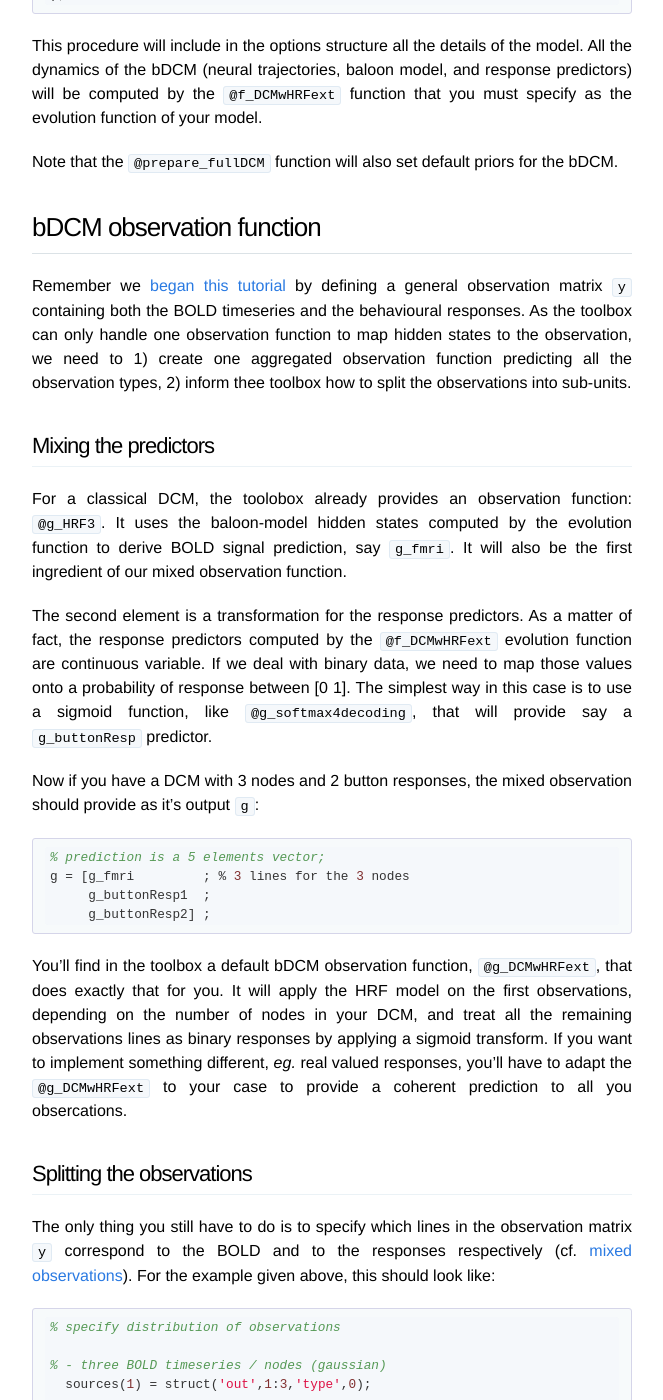
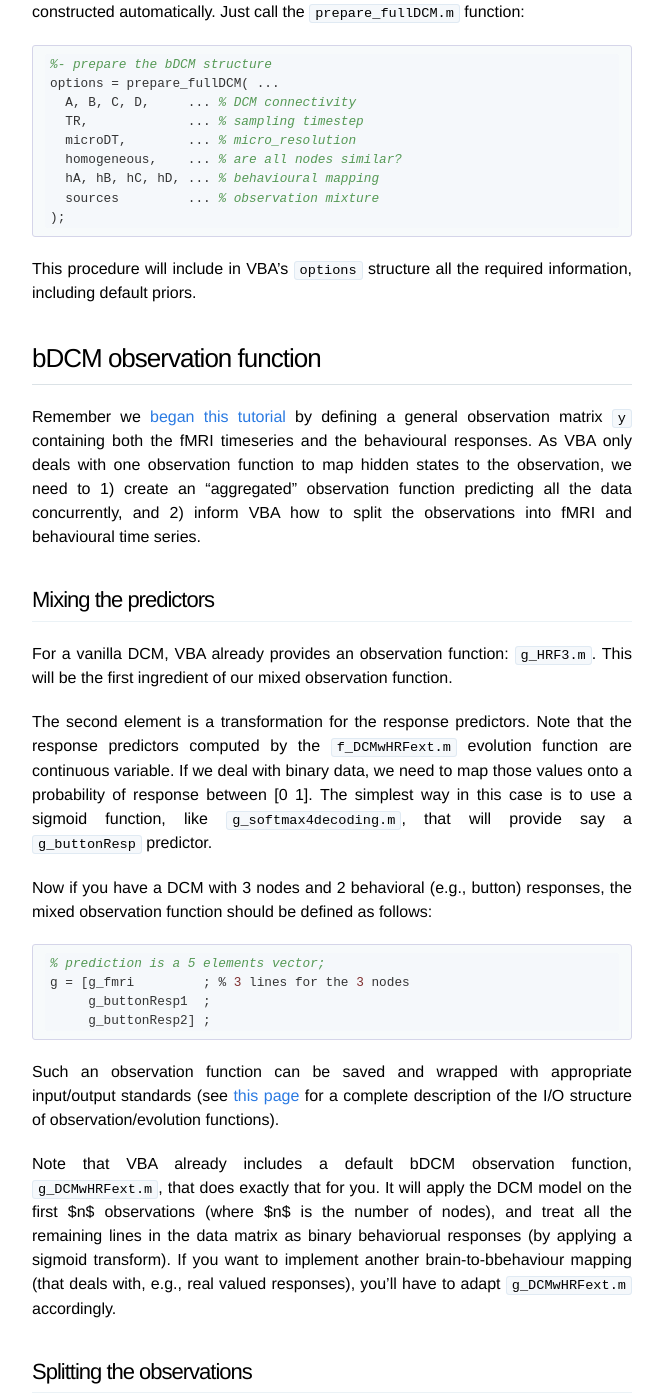
Before and after one commit to MBB-team/VBA-toolbox, a Jekyll site: the page built from _wiki/behavioural-DCM.md, in a window 1280 px wide and 1400 px high, scrolled down 6689 px. Shown: the whole window, without its empty margins (308-971 px from the left). Built offline with Jekyll 4.4.1, drawn with Linux system fonts in a browser that asks for light colours; nearby versions of some CDN libraries; some of the changed text lies outside the part shown.

Commit message:
Update behavioural-DCM.md

````diff
--- a/_wiki/behavioural-DCM.md
+++ b/_wiki/behavioural-DCM.md
@@ -8,22 +8,22 @@
 
 ![]({{ site.baseurl }}/images/wiki/bdcm/bdcm-schema.png)
 
-For further details, we refer the reader to the original Neuroimage paper: [Rigoux & Daunizeau, 2015](http://www.sciencedirect.com/science/article/pii/S1053811915004231){:target="_blank"}.
+For further details, we refer the reader to [Rigoux & Daunizeau, 2015](http://www.sciencedirect.com/science/article/pii/S1053811915004231){:target="_blank"}.
 
-The goal of this page is to show you how to implement and analyse your own bDCM using the tools included in the VBA-toolbox.
+In what follows, we explain how to perform a bDCM analysis on your own dataset.
 
 # Specifying the classical DCM
 
-The core of bDCM is identical to classical DCM. In the next section, we will briefly review how to prepare your DCM before stepping it up to behavioural predictions. We refer the reader to the [DCM wiki]({{ site.baseurl }}/wiki/dcm) for amore detailed explanations on how to implement a DCM in the VBA-toolbox. There is also plenty of information in the SPM documentation to help you design and preprocess a DCM-friendly experiment.
+The core of bDCM is identical to classical DCM. In the next section, we will briefly review how to prepare your DCM before upgrading it to bDCM. We refer the reader to the [DCM wiki]({{ site.baseurl }}/wiki/dcm) for more detailed explanations on how to run a DCM analysis using VBA. There is also plenty of information in the [SPM documentation](http://www.fil.ion.ucl.ac.uk/spm/doc/) to help you design and preprocess a DCM-friendly experiment.
 
 ## Getting the BOLD timeseries
 
-The first step is to extract the BOLD timeseries from the VOI recorded during your fMRI experiment. This can be done easily in SPM:
+First, one needs to extract fMRI timeseries from relevant ROIs. This can be done easily in SPM:
 
-* Locate the central voxel of your VOI. _eg._ by selecting the peak of activation in the cluster of interest.
-* Click on the 'eigenvariate' button.
+* Locate the central voxel of aech ROI, e.g., by selecting the peak of activation in the corresponding significant cluster.
+* Click on SPM's 'eigenvariate' button.
 * Define the ROI geometry.
-* Adjust for effects of interest (or no interest) to clean the data from movement/physio artifacts.
+* Adjust for effects of interest, e.g., to correct for movement/physio artifacts.
 * Save.
 
 This procedure will provide a timeseries describing the 'typical' activity in the ROI. Repeat for each node.
@@ -42,15 +42,15 @@
 
 ## Defining the inputs
 
-The inputs to the DCM are in general the same or very similar to the (not convolved) regressors used in the first level analysis. They are stored in a matrix ```u``` that usually has the samenumber of columns as the observation matrix (cf [combining the responses](#combining-the-responses)) or more if you define the inputs at the [micro-time resolution]({{ site.baseurl }}/wiki/Controlling-the-inversion-using-VBA-options/#micro-time-resolution).
+The inputs to the DCM are in general identical to the (un-convolved) regressors used in SPM's first level analysis. In VBA, one needs to store them in a matrix ```u``` that usually has the same number of columns as the data matrix (cf [combining the responses](#combining-the-responses)) or more if you define the inputs at the [micro-time resolution]({{ site.baseurl }}/wiki/Controlling-the-inversion-using-VBA-options/#micro-time-resolution).
 
 
 ## Setting the connectivity
 
 You now have to implement the connectivity affecting your nodes. You need for this to specify 4 set of matrices:
 
-* **Static connectivity**
-  The matrix ```A``` defines the invariant connectivity scheme. Origin nodes are the columns, target nodes lines.
+* **Static connectivity**:
+  The matrix ```A``` defines the network's invariant connectivity (columns=source nodes, lines=target nodes).
 
   ```matlab
   % node 2 projects on node 1
@@ -62,8 +62,8 @@
   ```
   <br/>
 
-* **Modulatory influences**
-  The matrices ```B``` define potential psycho-physiological influences. It should an array of matrices similar coded as A. The different elements of the array are modulated by the respective inputs to the system.
+* **Modulatory influences**:
+  The matrices ```B``` define potential psycho-physiological influences. In VBA, ```B``` is a cell-array (of size the number of inputs), where each cell is a matrix of same size as ```A``` that specifies which network connection is modified by the corresponding input.
 
   ```matlab
   % the second input modulates the connection from node 3 to node 1
@@ -73,7 +73,7 @@
   ```
   <br/>
 
-* **Direct inputs**
+* **Direct inputs**:
   The matrix ```C``` defines which input (columns) enters which node (lines):
 
   ```matlab
@@ -83,8 +83,8 @@
   ```
   <br/>
 
-* **Quadratic influences**
-  The last set of matrices, the array ```D``` explicits interaction effects:
+* **Quadratic effects**:
+  The last set of matrices, the array ```D``` explicits gating (interaction) effects. In VBA, ```D``` is a cell-array (of size the number of nodes), where each cell is a matrix of same size as ```A``` that specifies which network connection is modified by the corresponding node.
 
   ```matlab
   % node 2 receive the interaction effect of nodes 3 and 1
@@ -95,25 +95,27 @@
   <br/>
 
 
-If you already performed the DCM analysis in SPM, those matrices correspond respectively to `DCM.a`, `DCM.b`, `DCM.c`, and `DCM.d` of the SPM output structure.
+If you already performed a DCM analysis in SPM, those matrices correspond to `DCM.a`, `DCM.b`, `DCM.c`, and `DCM.d` of the SPM output structure, respectively.
 
-# Extending the DCM for behaviour
+# Upgrading DCM (with behavioural predictions)
 
-Now we have implemented our neural dynamics, we can focus on extending the model to include behavioural predictors.
+We now can focus on extending the model to include behavioural predictors.
 
 ## Combining the responses
 
-We already have the BOLD observations stored in the ```y_fmri```. The full observation matrix ```y``` should also include the behavioural observations (button responses, skin conductance, etc.) ```y_behaviour```. This might be more tricky than it looks as the multiple sources of observations are usually recorded at different rates. You also need to inform toolbox about respective data distribution.
-We refer the reader to the [mixed observations]({{ site.baseurl }}/wiki/Multisources) page which covers this issue.
+We already have stored the fMRi time series in the ```y_fmri```. The full observation matrix ```y``` should also include the behavioural observations (button responses, skin conductance, etc.) ```y_behaviour```. This might be more tricky than it looks as the multiple sources of observations are usually recorded at different sampling rates. You also need to inform VBA about the type of behavioural data (e.g., gaussian, multinomial ,etc...) you are dealing with. We refer the reader to the [this page]({{ site.baseurl }}/wiki/Multisources) for details regarding these issues.
 
 ## Setting the neuro-behavioural mapping
 
-In bDCM, the mapping from neural state patterns to behaviour is based on a quadratic expansion similar to the one describing the functional connectivity between nodes. Below, we describe the set of matrices that can be used to map the DCM nodes activity ```x``` to the behavioural predictors ```r``` that will be fitted (after an eventual transformation by the observation function) to the behavioural responses.
+In bDCM, the mapping from neural states to behaviour is based on a quadratic expansion similar to the one describing the evolution function of hidden states. Below, we describe the set of matrices that can be used to map hidden states ```x``` to the behavioural predictors ```r``` that will be fitted (after an eventual transformation by the observation function) to the behavioural responses.
 
 ### Direct neural mapping
 
 The most intuitive neuro-bahvioural mapping is a linear predictor that directly maps DCM nodes to behavioural predictors:
-![direct neural mapping]({{ site.baseurl  }}/images/wiki/bdcm/mapping_ha.png){:width="50%"} This is implemented in the matrix ```hA```, where columns representent neural states and lines are the different response predictors:
+![direct neural mapping]({{ site.baseurl  }}/images/wiki/bdcm/mapping_ha.png){:width="50%"}
+
+
+Such a linear mapping can be defined through the matrix ```hA``` that specifies which node can impact on each behavioural response (columns=nodes, lines=responses):
 
 ```matlab
 hA = [ 0 1 0 ;   % the first response is predicted by node 2
@@ -122,8 +124,10 @@
 
 ### Modulated neural mapping
 
-If part of the behaviour is explained by external factors for which you don't have neural correlates in your DCM, you can include an input modulation of the direct mapping:
-![modulated neural mapping]({{ site.baseurl }}/images/wiki/bdcm/mapping_hb.png){:width="50%"} This is implement in the matrix array `hB`:
+Brain-to behaviour mappings may change according to experimental conditions (which are encoded in inputs `u`):
+![modulated neural mapping]({{ site.baseurl }}/images/wiki/bdcm/mapping_hb.png){:width="50%"}
+
+Such modulatory effects can be defined through the cell-array `hB` that specifies which node-to-response link is modulated by each input in turn (similarly to DCM's `B` matrix above):
 
 ```matlab
 % the first response is predicted by the 3rd node modulated by the 2nd input
@@ -132,13 +136,16 @@
 ```
 
 ### Direct input mapping
-Another solution is to predict the behaviour directly from the inputs, without using the neural computations made within the DCM network:
-![cheating mapping]({{ site.baseurl }}/images/wiki/bdcm/mapping_hc.png){:width="50%"} In this case, you loose all the benefits of the bDCM approach, as the neural and behavioural observations will be independantly predicted. However, such workaround can provide good control models to benchmark your bDCMs.
+
+One may also consider direct influences of inputs onto behavioural responses:
+![cheating mapping]({{ site.baseurl }}/images/wiki/bdcm/mapping_hc.png){:width="50%"}
+
+Although it seems counter-intuitive to assume that the impact of experimental manipulation may not be mediated by brain acitivity, this may be provide a useful reference point.
 
 This type of "mapping" is implemented in the matrix `hC`:
 
 ```matlab
-% the first response is predicted by a linear combination of the first and second inputs
+% the first response is predicted by a linear mixture of the first and second inputs
 % the second response is predicted by the last input only
 hC = [ 1 1 ;
        0 1 ] ;
@@ -146,8 +153,10 @@
 
 ### Quadratic neural mapping
 
-Finally, similar to the quadratic effects in the classic DCM, we can design quadratic predictors. This type of mapping captures gating effects, _ie._ two nodes must be coactivated in order to drive the response.
-![quadratic mapping]({{ site.baseurl }}/images/wiki/bdcm/mapping_hd.png){:width="50%"} This can be defined in the matrix array `hD`:
+Finally, similarly to DCM's quadratic gating effects, one may assume that brain-to behaviour mappings may be modulated by activity in other network nodes. This capture situations in which nodes interact to produce a response. Think of lesion mapping, for example. It may be that a lesion in region X alone may not produce any behavioural deficit. The same with region Y. But it may be that if both X and Y are lesioned, then a ebahviorual deficit is observed. This is the type of effect such interactions may predict:
+![quadratic mapping]({{ site.baseurl }}/images/wiki/bdcm/mapping_hd.png){:width="50%"}
+
+These nonlinear effects can be defined through the cell-array `hD` that specifies which node-to-response link is modulated by each node in turn (similarly to DCM's `D` matrix above):
 
 ```matlab
 % the 2nd response (line) is jointly predicted by the 1st (array index) and 3rd (column) nodes
@@ -157,11 +166,11 @@
 
 # Defining the complete model
 
-A model is defined by an evolution function, an observation function, and a set of priors (see [here]({{ site.baseurl }}/wiki/Structure-of-VBA's-generative-model)). The toolbox already includes generic functions that allow you to implement a bDCM in a couple of lines of code once you defined the connectivity matrices. This section will guide you step by step.
+In VBA, a generative model is defined in terms of an evolution function, an observation function, and a set of priors (see [this page]({{ site.baseurl }}/wiki/Structure-of-VBA's-generative-model) for a complete description of the class of VBA's generative models). VBA already includes generic bDCM's evolution and observation. All one has to do is to tell VBA about the matrices above. in what follows, we explain how to do this.
 
 ## bDCM evolution function
 
-Once you have defined all the connectivity and mapping matrices, the model can be constructed automatically.  Just call the `prepare_fullDCM` function:
+Once you have defined all the connectivity and mapping matrices, the model can be constructed automatically.  Just call the `prepare_fullDCM.m` function:
 
 ```matlab
 %- prepare the bDCM structure
@@ -175,21 +184,19 @@
 );
 ```
 
-This procedure will include in the options structure all the details of the model. All the dynamics of the bDCM (neural trajectories, baloon model, and response predictors) will be computed by the `@f_DCMwHRFext` function that you must specify as the evolution function of your model.
-
-Note that the `@prepare_fullDCM` function will also set default priors for the bDCM.
+This procedure will include in VBA's `options` structure all the required information, including default priors.
 
 ## bDCM observation function
 
-Remember we [began this tutorial]({{ site.baseurl }}/wiki/behavioural-DCM/#combining-the-responses) by defining a general observation matrix `y` containing both the BOLD timeseries and the behavioural responses. As the toolbox can only handle one observation function to map hidden states to the observation, we need to 1) create one aggregated observation function predicting all the observation types, 2) inform thee toolbox how to split the observations into sub-units.
+Remember we [began this tutorial]({{ site.baseurl }}/wiki/behavioural-DCM/#combining-the-responses) by defining a general observation matrix `y` containing both the fMRI timeseries and the behavioural responses. As VBA only deals with one observation function to map hidden states to the observation, we need to 1) create an "aggregated" observation function predicting all the data concurrently, and 2) inform VBA how to split the observations into fMRI and behavioural time series.
 
 ### Mixing the predictors
 
-For a classical DCM, the toolobox already provides an observation function: `@g_HRF3`. It uses the baloon-model hidden states computed by the evolution function to derive BOLD signal prediction, say `g_fmri`. It will also be the first ingredient of our mixed observation function.
+For a vanilla DCM, VBA already provides an observation function: `g_HRF3.m`. This will be the first ingredient of our mixed observation function.
 
-The second element is a transformation for the response predictors. As a matter of fact, the response predictors computed by the `@f_DCMwHRFext` evolution function are continuous variable. If we deal with binary data, we need to map those values onto a probability of response between [0 1]. The simplest way in this case is to use a sigmoid function, like `@g_softmax4decoding`, that will provide say a `g_buttonResp` predictor.
+The second element is a transformation for the response predictors. Note that the response predictors computed by the `f_DCMwHRFext.m` evolution function are continuous variable. If we deal with binary data, we need to map those values onto a probability of response between [0 1]. The simplest way in this case is to use a sigmoid function, like `g_softmax4decoding.m`, that will provide say a `g_buttonResp` predictor.
 
-Now if you have a DCM with 3 nodes and 2 button responses, the mixed observation should provide as it's output `g`:
+Now if you have a DCM with 3 nodes and 2 behavioral (e.g., button) responses, the mixed observation function should be defined as follows:
 
 ```matlab
 % prediction is a 5 elements vector;
@@ -198,12 +205,14 @@
      g_buttonResp2] ;
 ```
 
-You'll find in the toolbox a default bDCM observation function, `@g_DCMwHRFext`, that does exactly that for you.
-It will apply the HRF model on the first observations, depending on the number of nodes in your DCM, and treat all the remaining observations lines as binary responses by applying a sigmoid transform. If you want to implement something different, _eg._ real valued responses, you'll have to adapt the `@g_DCMwHRFext` to your case to provide a coherent prediction to all you obsercations.
+Such an observation function can be saved and wrapped with appropriate input/output standards (see [this page]({{ site.baseurl }}/wiki/VBA-model-inversion-in-4-steps) for a complete description of the I/O structure of observation/evolution functions).
+
+Note that VBA already includes a default bDCM observation function, `g_DCMwHRFext.m`, that does exactly that for you.
+It will apply the DCM model on the first $n$ observations (where $n$ is the number of nodes), and treat all the remaining lines in the data matrix as binary behaviorual responses (by applying a sigmoid transform). If you want to implement another brain-to-bbehaviour mapping (that deals with, e.g., real valued responses), you'll have to adapt `g_DCMwHRFext.m` accordingly.
 
 ### Splitting the observations
 
-The only thing you still have to do is to specify which lines in the observation matrix `y` correspond to the BOLD and to the responses respectively (cf. [mixed observations]({{ site.baseurl }}/wiki/Multisources)). For the example given above, this should look like:
+The only thing VBA still requires is information regarding which lines in the data matrix `y` correspond to the fMRI and to the behavioural responses, respectively (cf. [mixed observations]({{ site.baseurl }}/wiki/Multisources)). For the example given above, this should look like this:
 
 ```matlab
 % specify distribution of observations
@@ -219,23 +228,24 @@
 
 # bDCM analysis
 
-We now assume that you are able to construct your bDCM model completely and want to apply it to your data.
+We now are in a position to perform a complete bDCM analysis.
 
 ## Simulation and estimation
 
-Behavioural DCM is not different from any other model in the toolbox. You can thus use the generic functions `@simulateNLSS` to simulate artifical data and `@VBA_NLStateSpaceModel` to estimate the model's parameters from your recordings.
+Behavioural DCM is not different from any other model in VBA's library. You can thus use the generic functions `simulateNLSS.m` to simulate artifical data and `VBA_NLStateSpaceModel.m` to invert the model.
 
-You can also look at the demo script `demo_negfeedback` that implement the simple two-nodes bDCM descibed in the original paper ([Rigoux & Daunizeau, 2015](http://www.sciencedirect.com/science/article/pii/S1053811915004231){:target="_blank"}):
+You can also look at the demo script `demo_negfeedback.m` that implement the simple two-nodes bDCM descibed in our seminal paper ([Rigoux & Daunizeau, 2015](http://www.sciencedirect.com/science/article/pii/S1053811915004231){:target="_blank"}):
+
 ![bdcm-demo]({{ site.baseurl }}/images/wiki/bdcm/bdcm_example.png)
 
 > **Toy bDCM example from [Rigoux & Daunizeau, 2015](http://www.sciencedirect.com/science/article/pii/S1053811915004231){:target="_blank"}**
-The 1st input evokes responses throught the action of the node 1. The 2nd input modulates the influence of the negative feedback loop formed by the node 2.
+The 1st input evokes responses through the action of node 1. The 2nd input modulates the influence of the negative feedback loop formed between nodes 1 and 2.
 
-## Artificial lesions
+## Artificial lesion analyses
 
-One of the force of bDCM is its ability to predict the effect of brain lesions or dysconnectivity on the behavioural response. To do so, you simply need to "switch off" the connections you want to test, simulate the reduced model, and analyse the predicted behavioural responses.
+One of the main advantage of bDCM is its ability to predict the effect of brain lesions or dysconnectivity on behavioural responses. To do so, one simply needs to "switch off" the corresponding node or connection, simulate the reduced model, and summarize the predicted behavioural responses.
 
-In the toolbox, you can automatically test the effect of lesioning respectively all of the nodes of the DCM:
+In VBA, you can automatically test the effect of lesioning each node in turn, as follows:
 
 ```matlab
 % posterior and out come from @VBA_NLStateSpaceModel
@@ -253,9 +263,7 @@
 
 ## Susceptibility analysis
 
-Another important measure of the behavioural dependency on the neural architecture is what has be coined 'susceptibility analysis'. It is also an perturbation method that provides a score of how much each connection in the network is important to funnel the effect of a specific input.
-
-Again, this can be done very easily in the toolbox:
+One may also want to ask which node and/or connection is critical fir funelling the impact of each input onto each behavioural output. This can be done using so-called "susceptibility analyses". In VBA, this can be performed as follows:
 
 ```matlab
 % posterior and out come from @VBA_NLStateSpaceModel
@@ -269,5 +277,5 @@
 
 ![bdcm-susceptibility]({{ site.baseurl }}/images/wiki/bdcm/bdcm_susceptibility.png){:width="85%"}
 
-> **Example of susceptibility analysis**
-The first input is mainly dependent on the direct access C to the node 1. The modulatory influence of the second input also requires the two connections forming the feedback loop.
+> **Example of susceptibility analysis**.
+The first input is mostly dependent on parameter $C$ in our example above, which scores the impact of input $u$ onto node 1. The modulatory influence of the second input onto the behavioural response requires the two network connections ($A$ and $B$) forming the feedback loop.
````
